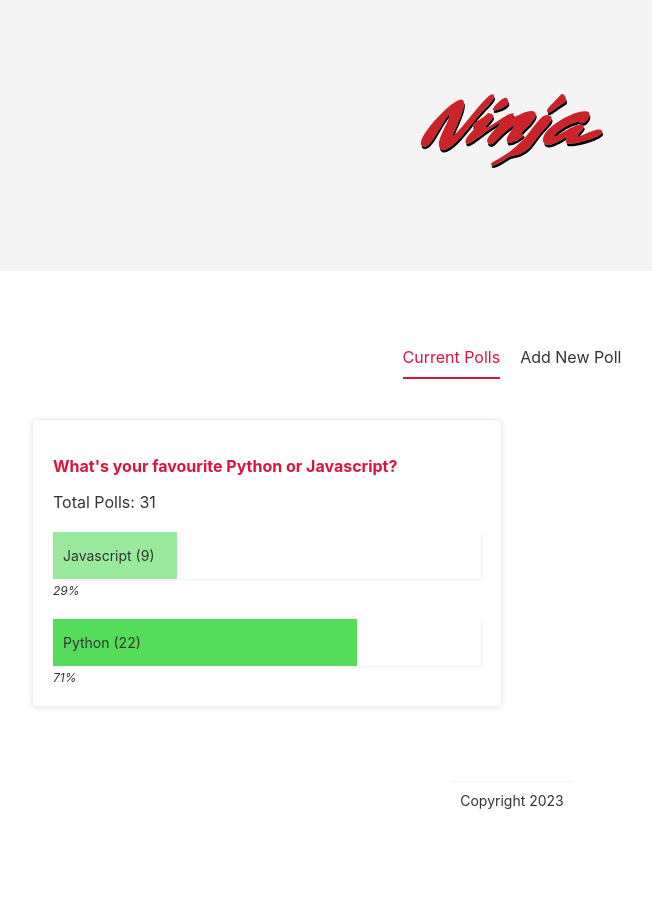
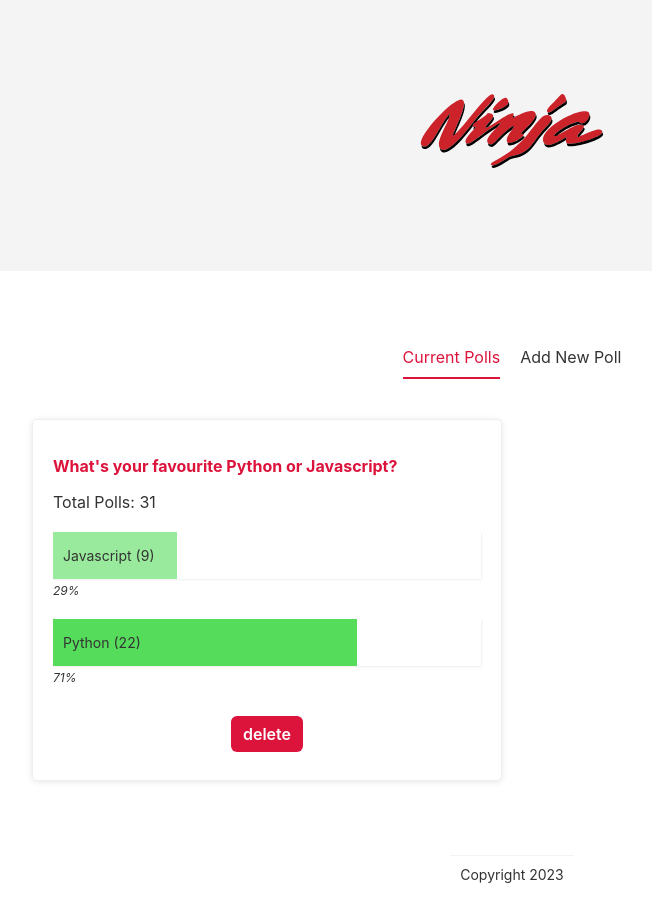
Before and after one commit to Noor-Khan/svelte-polls-app, a Svelte app: page / in a window 1280 px wide. Shown: the top 922 px of the page, without its empty margins (128-780 px from the left). Before the commit the page ends 853 px from the top, so only its background shows below. Built offline with nearby package versions, Linux system fonts and the light colour scheme.

Commit message:
delete poll

```diff
--- a/src/components/PollDetails.svelte
+++ b/src/components/PollDetails.svelte
@@ -1,6 +1,7 @@
 <script>
   import PollStore from "../store/PollStore";
   import Card from "../global/Card.svelte";
+  import Button from "../global/Button.svelte";
   export let poll;
   let totalPolls;
   let percentA;
@@ -22,6 +23,11 @@
     })
 
   }
+  let deletePoll = (id)=> {
+    PollStore.update(currentPolls =>{
+      return currentPolls.filter(poll => poll.id != id)
+    })
+  }
 </script>
 <Card>
   <div>
@@ -38,6 +44,11 @@
       <span>{poll.answerB} ({poll.votesB})</span>
     </div>
     <i>{Boolean(percentB) ? percentB : 0}%</i>
+  </div>
+  <div class="delete">
+    <Button flat on:click={() => deletePoll(poll.id)}>
+      delete
+    </Button>
   </div>
 </Card>
 
@@ -70,4 +81,8 @@ span {
 i {
   font-size: 12px;
 }
+.delete {
+  margin-top: 30px;
+  text-align: center;
+}
 </style>
--- a/src/global/Button.svelte
+++ b/src/global/Button.svelte
@@ -3,7 +3,7 @@ export let type = "primary";
 export let flat = false;
 export let inverse = false;
 </script>
-<button class={type} class:flat={flat} class:inverse={inverse}>
+<button class={type} class:flat={flat} class:inverse={inverse} on:click>
   <slot></slot>
 </button>
 <style>
```
